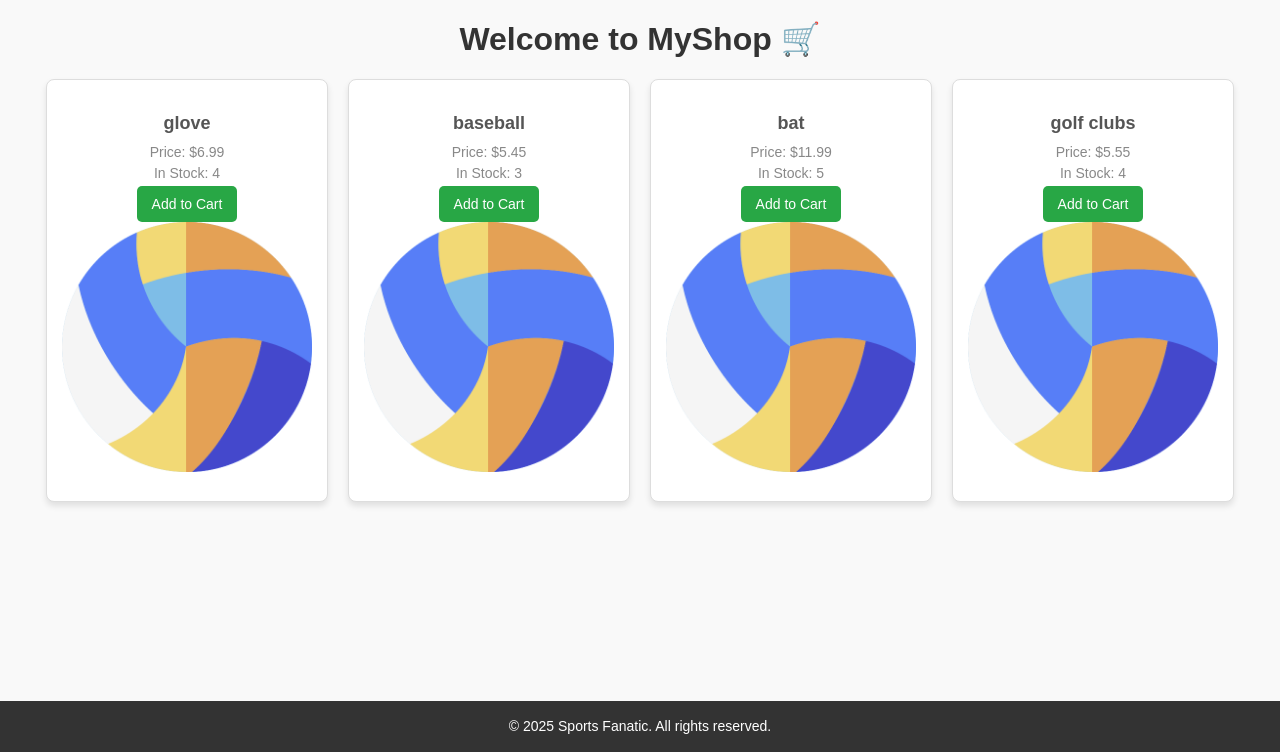
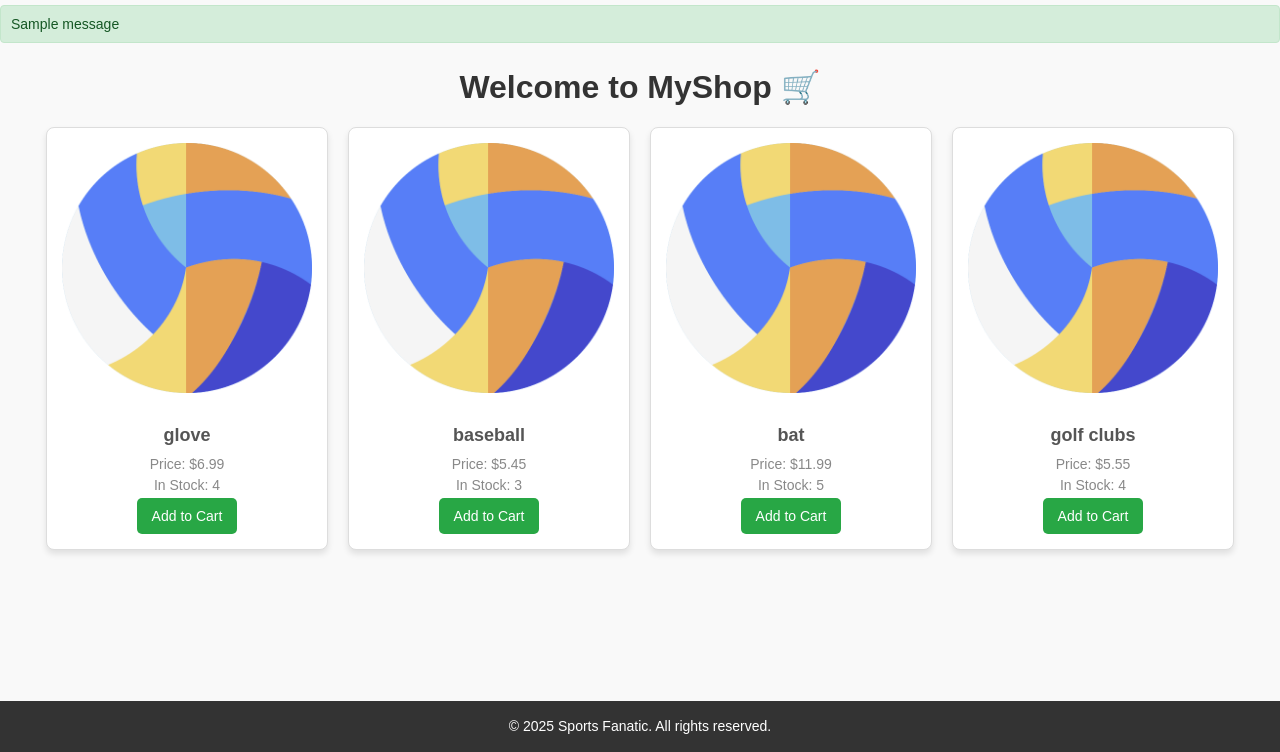
Before and after one commit to noahtorious91/sports_fanatic, a Django app: page / in a window 1280 px wide. Shown: the part 48-800 px from the top of the page. Run offline with Django 5.2, Linux system fonts and the light colour scheme; data comes from the database, SQL or seed files in the repository; both versions use the stored data as it was after the commit; tables that the repository leaves empty hold one stand-in row (values such as "Sample post"); one stand-in notice (Sample message) is shown.

Commit message:
got adding to cart from homepage added

```diff
--- a/myproject/store/static/store/base.css
+++ b/myproject/store/static/store/base.css
@@ -79,3 +79,32 @@ main {
     text-align: center;
     padding: 15px 0;
 }
+
+.mesages {
+    margin: 20px auto;
+    max-width: 800px;
+    padding: 10px;
+    border-radius: 5px;
+    background-color: #f8f9fa;
+    box-shadow: 0 2px 4px rgba(0, 0, 0, 0.1);
+}
+
+.message {
+    margin: 5px 0px;
+    padding: 10px;
+    border: 1px solid transparent;
+    border-radius: 4px;
+    font-size: 14px;
+}
+
+.message.success {
+    background-color: #d4edda;
+    border-color: #c3e6cb;
+    color: #155724;
+}
+
+.message.error {
+    background-color: #f8d7da;
+    border-color: #f5c6cb;
+    color: #721c24;
+}
--- a/myproject/store/templates/store/base.html
+++ b/myproject/store/templates/store/base.html
@@ -17,7 +17,10 @@
                 <li><a href="{% url 'home' %}">Home</a></li>
                 <li><a href="{% url 'product_list' %}">Products</a></li>
                 {% if user.is_authenticated %}
-                    <li><a href="{% url 'logout' %}">Logout</a></li>
+                    <form action="{% url 'logout' %}" method="post" style="display:inline">
+                        {% csrf_token %}
+                        <button type="submit" class="logout-btn">Logout</button>
+                    </form>
                 {% else %}
                     <li><a href="{% url 'signup' %}">Signup</a> / <a href="{% url 'login' %}">Login</a></li>
                 {% endif %}
@@ -25,6 +28,16 @@
             </ul>
         </nav>
     </header>
+
+    <!-- Messages Section below -->
+     {% if messages %}
+        <div class="messages">
+            {% for message in messages %}
+                <p class="message {{ message.tags}}">{{ message }}</p>
+            {% endfor %}
+        </div>
+    {% endif %}
+
     <main>
         {% block content %}
         <!--page specific content goes here-->
--- a/myproject/store/templates/store/home.html
+++ b/myproject/store/templates/store/home.html
@@ -12,22 +12,25 @@
     <div class="products">
         {% for product in random_products %}
             <div class="product">
+                {% if product.image %}
+                <img src="{{ product.image.url }}" alt="{{ product.name }}">
+                {% else %}
+                <img src="{% static 'store/default-product.png' %}" alt="Default Product">
+                {% endif %}
                 <h3>{{ product.name }}</h3>
                 <p>Price: ${{ product.price }}</p>
                 {% if product.stock %}
                     <p>In Stock: {{ product.stock }}</p>
                     <!-- Add to Cart button if stock is available -->
-                    <button onclick="addToCart('{{ product.id }}')">Add to Cart</button>
+                    <form action="{% url 'add_to_cart' product.id %}" method=post>
+                        {% csrf_token %}
+                        <button type="submit" class="add-to-cart-btn">Add to Cart</button>
+                    </form>
                 {% else %}
                     <p style="color: red;">Out of Stock</p>
                 {% endif %}
                 {% if product.description %}
                     <p>Description: {{ product.description }}</p>
-                {% endif %}
-                {% if product.image %}
-                    <img src="{{ product.image.url }}" alt="{{ product.name }}">
-                {% else %}
-                    <img src="{% static 'store/default-product.png' %}" alt="Default Product">
                 {% endif %}
             </div>
         {% endfor %}
--- a/myproject/store/urls.py
+++ b/myproject/store/urls.py
@@ -5,6 +5,7 @@ from django.conf import settings
 from django.conf.urls.static import static
 from . import views
 from django.contrib.auth import views as auth_views
+from django.contrib.auth.views import LogoutView
 
 urlpatterns = [
     path('admin/', admin.site.urls),
@@ -16,6 +17,6 @@ urlpatterns = [
     path('remove_from_cart/<int:product_id>/', views.remove_from_cart, name='remove_from_cart'),
     path('signup/', views.signup, name='signup'),
     path('login/', views.login_view, name='login'),
-    path('logout/', auth_views.LogoutView.as_view(), name='logout'),
+    path('logout/', auth_views.LogoutView.as_view(next_page='login'), name='logout'),
     path('purchase/', views.purchase, name='purchase'),
 ] + static(settings.MEDIA_URL, document_root=settings.MEDIA_ROOT)  # Append the list correctly
```
Also changed, not shown: myproject/db.sqlite3.
